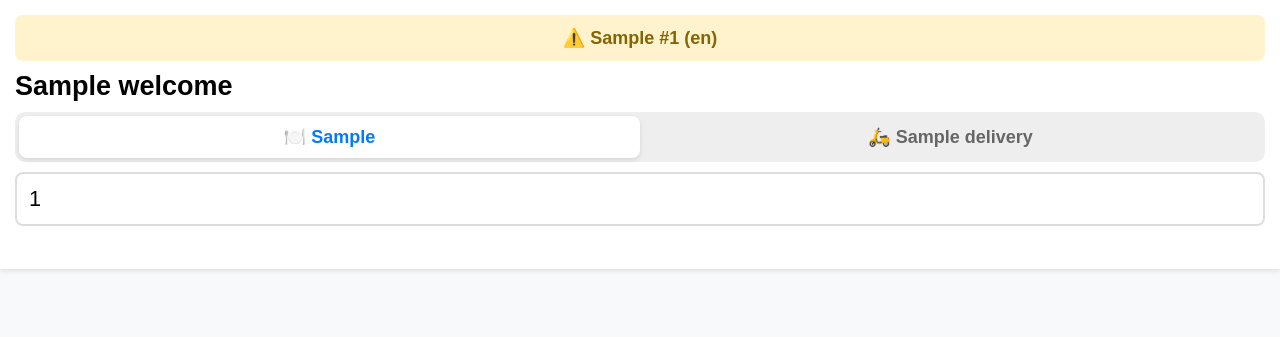
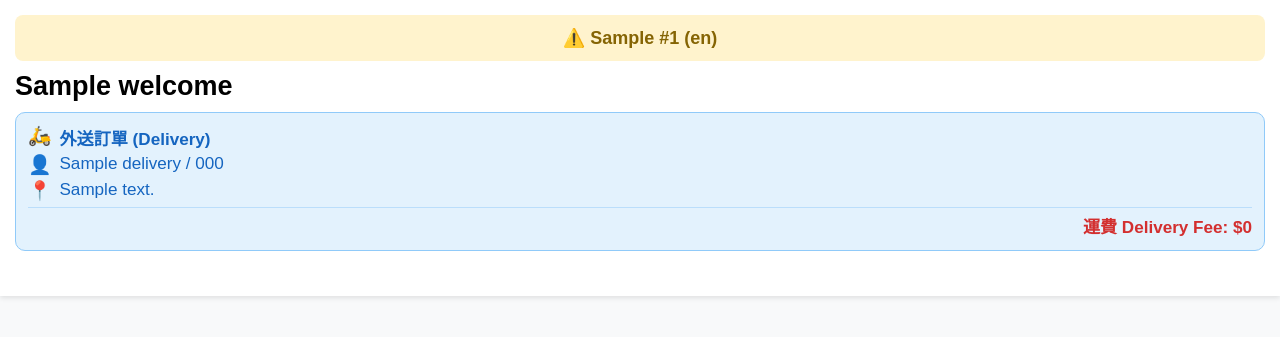
Before and after one commit to d11219208-del/qr, a Flask app: template templates/menu.html in a window 1280 px wide. Shown: the top 337 px of the page. Run offline with Flask 3, Linux system fonts and the light colour scheme; the template is opened without the code that fills it: most values are stand-ins (such as "Sample title", 1, 10 or a date in 2020).

Commit message:
Update menu.html
移除切換按鈕：不再顯示「內用/外送」切換器，完全依照 Index 或 Delivery Setup 頁面帶入的狀態決定。

自動識別模式：利用後端傳入的 delivery_data (Session 資料) 來判斷是否為外送模式。

外送資訊鎖定：如果是外送模式，頂部會顯示「外送資訊卡片」（顯示地址、電話、運費），而不是讓使用者再次輸入。

表單自動填寫：外送模式下，桌號自動填入「外送」，並透過 Hidden Input 將地址資料帶入表單，確保送出時寫入資料庫。

```diff
--- a/templates/menu.html
+++ b/templates/menu.html
@@ -14,7 +14,6 @@
         .menu-item { background: white; margin: 12px; padding: 15px; border-radius: 12px; display: flex; box-shadow: 0 2px 8px rgba(0,0,0,0.08); position: relative; }
         .menu-img { width: 100px; height: 100px; border-radius: 10px; object-fit: cover; background: #eee; }
         .menu-info { flex: 1; padding-left: 15px; display: flex; flex-direction: column; justify-content: space-between; }
-        .menu-info b { font-size: 1.2em; }
         .add-btn { background: #28a745; color: white; border: none; padding: 10px 20px; border-radius: 20px; align-self: flex-end; font-size: 1em; font-weight: bold; }
         .sold-out { filter: grayscale(1); opacity: 0.6; pointer-events: none; }
         .sold-out-badge { position: absolute; top: 10px; right: 10px; background: rgba(0,0,0,0.7); color: white; padding: 4px 10px; border-radius: 5px; font-size: 0.9em; font-weight: bold; z-index: 5; }
@@ -23,28 +22,30 @@
         .cart-buttons { display: flex; gap: 12px; }
         .btn-view-cart { background: #ff9800; color: white; border: none; flex: 1; padding: 15px; border-radius: 12px; font-weight: bold; font-size: 1.2em; }
         .btn-checkout { background: #28a745; color: white; border: none; flex: 1; padding: 15px; border-radius: 12px; font-weight: bold; font-size: 1.2em; }
+
+        /* Modal Styles */
         .modal { position: fixed; top: 0; left: 0; width: 100%; height: 100%; background: rgba(0,0,0,0.6); display: none; z-index: 200; justify-content: center; align-items: flex-end; }
         .modal-c { background: white; width: 100%; padding: 25px; border-radius: 25px 25px 0 0; max-height: 85vh; overflow-y: auto; box-sizing: border-box; }
         .opt-tag { border: 1px solid #ccc; padding: 8px 15px; border-radius: 20px; margin: 5px; display: inline-block; font-size: 1.1em; }
         .opt-tag.sel { background: #e3f2fd; border-color: #2196f3; color: #2196f3; font-weight: bold; }
-        .cat-header { padding: 12px 15px; font-weight: bold; font-size: 1.3em; color: #333; background: #eee; margin-top: 15px; scroll-margin-top: 160px; }
         .qty-ctrl { display: flex; align-items: center; gap: 15px; justify-content: center; margin: 20px 0; }
         .qty-ctrl button { width: 50px; height: 50px; border-radius: 25px; border: 1px solid #ddd; background: white; font-size: 1.8em; }
         .qty-input { width: 70px; text-align: center; font-size: 1.4em; border: 1px solid #ddd; padding: 8px; border-radius: 8px; }
+        .cat-header { padding: 12px 15px; font-weight: bold; font-size: 1.3em; color: #333; background: #eee; margin-top: 15px; scroll-margin-top: 160px; }
+
+        /* 外送資訊卡片樣式 */
+        .delivery-info-card {
+            background: #e3f2fd; border: 1px solid #90caf9; border-radius: 10px; padding: 12px; margin-bottom: 10px; color: #1565c0; font-size: 0.95em;
+        }
+        .di-row { margin-bottom: 4px; display: flex; align-items: flex-start; }
+        .di-icon { margin-right: 8px; font-size: 1.1em; }
+        .di-fee { font-weight: bold; color: #d32f2f; margin-top: 5px; text-align: right; border-top: 1px solid #bbdefb; padding-top: 5px; }
+
+        /* 購物車樣式調整 */
         .cart-item-row { border-bottom: 1px solid #eee; padding: 15px 0; }
         .cart-item-main { display: flex; justify-content: space-between; align-items: center; margin-bottom: 10px; }
         .cart-qty-sub { display: flex; align-items: center; justify-content: flex-end; gap: 15px; }
         .btn-edit-opt { background: #e3f2fd; color: #2196f3; border: 1px solid #2196f3; padding: 6px 12px; border-radius: 8px; font-size: 0.9em; font-weight: bold; cursor: pointer; }
-
-        /* 新增樣式：模式切換與外送表單 */
-        .mode-switch { display: flex; background: #eee; border-radius: 10px; padding: 4px; margin-bottom: 10px; }
-        .mode-btn { flex: 1; text-align: center; padding: 10px; border-radius: 8px; cursor: pointer; font-weight: bold; color: #666; transition: 0.3s; }
-        .mode-btn.active { background: white; color: #007bff; box-shadow: 0 2px 5px rgba(0,0,0,0.1); }
-
-        .delivery-form { display: none; background: #f0f8ff; padding: 15px; border-radius: 10px; border: 1px solid #cce5ff; }
-        .df-row { margin-bottom: 10px; }
-        .df-input { width: 100%; padding: 10px; border: 1px solid #ccc; border-radius: 8px; box-sizing: border-box; font-size: 1em; }
-        .fee-notice { font-size: 0.9em; color: #007bff; margin-top: 5px; text-align: right; font-weight: bold; }
     </style>
 </head>
 <body>
@@ -57,23 +58,23 @@
 
         <h2 style="margin:0 0 10px 0;">{{ texts['welcome'] }}</h2>
 
-        <div class="mode-switch">
-            <div class="mode-btn active" id="btn-dine" onclick="switchMode('dine_in')">🍽️ {{ texts.get('dine_in', '內用') }}</div>
-            <div class="mode-btn" id="btn-delivery" onclick="switchMode('delivery')">🛵 {{ texts.get('delivery', '外送') }}</div>
-        </div>
-
-        <div id="dine-section">
-            <input type="text" id="visible_table" value="{{ table_num }}" placeholder="{{ texts['table_placeholder'] }}"
-                   style="padding:12px;width:100%;box-sizing:border-box;border:2px solid #ddd;border-radius:8px;font-size:1.2em;margin-bottom:8px;">
-        </div>
-
-        <div id="delivery-section" class="delivery-form">
-            <div class="df-row"><input type="text" id="d_name" class="df-input" placeholder="Name / 稱呼"></div>
-            <div class="df-row"><input type="tel" id="d_phone" class="df-input" placeholder="Phone / 電話 (必填)"></div>
-            <div class="df-row"><input type="text" id="d_addr" class="df-input" placeholder="Address / 地址 (必填)"></div>
-            <div class="df-row"><input type="text" id="d_note" class="df-input" placeholder="Note / 備註"></div>
-            <div class="fee-notice">🛵 Delivery Fee: $<span id="disp-fee">0</span></div>
-        </div>
+        {% if delivery_data.phone %}
+            <div class="delivery-info-card">
+                <div class="di-row"><span class="di-icon">🛵</span> <b>外送訂單 (Delivery)</b></div>
+                <div class="di-row"><span class="di-icon">👤</span> {{ delivery_data.name or '貴賓' }} / {{ delivery_data.phone }}</div>
+                <div class="di-row"><span class="di-icon">📍</span> {{ delivery_data.address }}</div>
+                <div class="di-fee">
+                    運費 Delivery Fee: ${{ session.get('delivery_info', {}).get('shipping_fee', 0) }}
+                </div>
+            </div>
+            <input type="hidden" id="visible_table" value="外送">
+        {% else %}
+            <div style="margin-bottom: 10px;">
+                <label style="font-weight:bold; color:#555;">{{ texts['table_placeholder'] }}</label>
+                <input type="text" id="visible_table" value="{{ table_num }}" placeholder="請輸入桌號"
+                       style="padding:12px;width:100%;box-sizing:border-box;border:2px solid #ddd;border-radius:8px;font-size:1.2em;margin-top:5px;">
+            </div>
+        {% endif %}
 
         <div class="cat-bar" id="cat-nav"></div>
     </div>
@@ -88,13 +89,12 @@
         {% endif %}
 
         <input type="hidden" name="table_number" id="tbl_input">
-        <input type="hidden" name="order_type" id="type_input" value="dine_in">
-        <input type="hidden" name="delivery_fee" id="fee_input" value="0">
 
-        <input type="hidden" name="customer_name" id="h_name">
-        <input type="hidden" name="customer_phone" id="h_phone">
-        <input type="hidden" name="delivery_address" id="h_addr">
-        <input type="hidden" name="delivery_note" id="h_note">
+        <input type="hidden" name="order_type" value="{{ 'delivery' if delivery_data.phone else 'dine_in' }}">
+        <input type="hidden" name="customer_name" value="{{ delivery_data.name }}">
+        <input type="hidden" name="customer_phone" value="{{ delivery_data.phone }}">
+        <input type="hidden" name="delivery_address" value="{{ delivery_data.address }}">
+        <input type="hidden" name="delivery_fee" value="{{ session.get('delivery_info', {}).get('shipping_fee', 0) }}">
 
         <div class="cart-bar" id="bar">
             <div class="cart-summary">
@@ -131,38 +131,20 @@
     </div>
 
     <script>
-    // 資料注入
+    // --- 初始化變數 ---
     const P = {{ products | tojson }};
     const T = {{ texts | tojson }};
     const EDIT_OID = "{{ edit_oid or '' }}";
     const PRELOAD_CART = {{ preload_cart | safe }};
     const CUR_LANG = "{{ display_lang }}";
-    const DELIVERY_FEE = {{ config.get('delivery_fee', 0) }}; // 從後端讀取運費
+
+    // 判斷當前模式 (由後端 delivery_data 決定)
+    const IS_DELIVERY = {{ 'true' if delivery_data.phone else 'false' }};
+    const DELIVERY_FEE = {{ session.get('delivery_info', {}).get('shipping_fee', 0) }};
 
     let C = [], cur = null, selectedOptIndices = [], addP = 0, editIndex = -1;
-    let orderMode = 'dine_in'; // 當前模式: dine_in 或 delivery
 
-    // --- 模式切換邏輯 ---
-    function switchMode(mode) {
-        orderMode = mode;
-        document.getElementById('type_input').value = mode;
-
-        if(mode === 'dine_in') {
-            document.getElementById('btn-dine').classList.add('active');
-            document.getElementById('btn-delivery').classList.remove('active');
-            document.getElementById('dine-section').style.display = 'block';
-            document.getElementById('delivery-section').style.display = 'none';
-        } else {
-            document.getElementById('btn-dine').classList.remove('active');
-            document.getElementById('btn-delivery').classList.add('active');
-            document.getElementById('dine-section').style.display = 'none';
-            document.getElementById('delivery-section').style.display = 'block';
-            document.getElementById('disp-fee').innerText = DELIVERY_FEE;
-            document.getElementById('fee_input').value = DELIVERY_FEE;
-        }
-        upd(); // 重新計算總價(含運費)
-    }
-
+    // --- 快取與載入 ---
     function saveCache() {
         if(!EDIT_OID) localStorage.setItem('cart_cache', JSON.stringify(C));
     }
@@ -183,7 +165,7 @@
         }
     });
 
-    // 渲染產品清單
+    // --- 渲染產品與分類 ---
     let h = "", lastCatKey = "", cats = [];
     P.forEach(p => {
         let currentCatName = p['category_' + CUR_LANG] || p.category_zh;
@@ -206,7 +188,6 @@
     });
     document.getElementById('list').innerHTML = h;
 
-    // 渲染導覽列
     let navH = "";
     cats.forEach(c => {
         navH += `<div class="cat-btn" onclick="scrollToCat('${c.id}', this)">${c.name}</div>`;
@@ -221,13 +202,13 @@
             const elementRect = el.getBoundingClientRect().top;
             const elementPosition = elementRect - bodyRect;
             const offsetPosition = elementPosition - offset;
-
             window.scrollTo({ top: offsetPosition, behavior: 'smooth' });
             document.querySelectorAll('.cat-btn').forEach(b => b.classList.remove('active'));
             btn.classList.add('active');
         }
     }
 
+    // --- Modal 相關 ---
     function closeModalByBg(e, id) { if(e.target.id === id) document.getElementById(id).style.display = 'none'; }
 
     function openOpt(productId, cartIndex = -1) {
@@ -306,16 +287,16 @@
         if(editIndex > -1) showCart();
     }
 
+    // --- 購物車與結帳邏輯 ---
     function upd() {
         if(C.length) {
             document.getElementById('bar').style.display = 'flex';
 
-            // 計算餐點總額
             let foodTotal = C.reduce((a, b) => a + b.unit_price * b.qty, 0);
 
-            // 如果是外送，加上運費
+            // 如果是外送模式，加上運費顯示
             let finalTotal = foodTotal;
-            if (orderMode === 'delivery') {
+            if (IS_DELIVERY) {
                 finalTotal += DELIVERY_FEE;
             }
 
@@ -357,8 +338,8 @@
             </div>`;
         });
 
-        // 在購物車明細中也顯示運費提示 (如果目前是外送模式)
-        if (orderMode === 'delivery' && C.length > 0) {
+        // 購物車明細中顯示運費
+        if (IS_DELIVERY && C.length > 0) {
             h += `<div style="text-align:right; padding:15px 0; border-top:2px solid #333; color:#007bff; font-weight:bold;">
                     Delivery Fee: $${DELIVERY_FEE}
                   </div>`;
@@ -369,29 +350,22 @@
     }
 
     function sub() {
-        if (orderMode === 'dine_in') {
-            let t = document.getElementById('visible_table').value;
-            if(!t) return alert(T.table_placeholder || '請輸入桌號');
-            document.getElementById('tbl_input').value = t;
-        } else {
-            // 外送驗證
-            let phone = document.getElementById('d_phone').value;
-            let addr = document.getElementById('d_addr').value;
-            if(!phone || !addr) return alert('Phone and Address are required!\n請填寫電話與地址');
+        // 設定桌號欄位
+        let tableVal = document.getElementById('visible_table').value;
 
-            // 填寫隱藏欄位
-            document.getElementById('h_name').value = document.getElementById('d_name').value;
-            document.getElementById('h_phone').value = phone;
-            document.getElementById('h_addr').value = addr;
-            document.getElementById('h_note').value = document.getElementById('d_note').value;
-            // 外送時桌號留空或填寫特定值
-            document.getElementById('tbl_input').value = 'Delivery';
+        // 驗證
+        if (!IS_DELIVERY) {
+            // 內用模式：必須檢查桌號
+            if(!tableVal || tableVal.trim() === '') {
+                return alert(T.table_placeholder || '請輸入桌號');
+            }
         }
+
+        // 將桌號填入 hidden input
+        document.getElementById('tbl_input').value = tableVal;
 
         if(confirm(T.confirm_order)) {
             document.getElementById('cart_input').value = JSON.stringify(C);
-
-            // 提交成功後清空快取
             localStorage.removeItem('cart_cache');
             document.getElementById('order-form').submit();
         }
```
